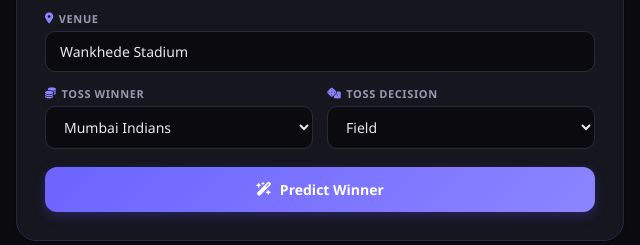
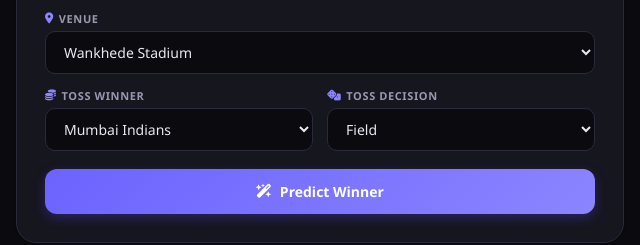
Before and after one commit to suhani2401813205-sudo/ipl-win-predictor, a plain HTML site: page frontend/index.html in a window 1280 px wide. Shown: the part 547-792 px from the top of the page, 320-960 px from the left. Drawn offline with Linux system fonts and the light colour scheme.

Commit message:
Add venue dropdown matching trained model venues

```diff
--- a/frontend/index.html
+++ b/frontend/index.html
@@ -64,11 +64,30 @@
                 </select>
             </div>
 
-            <div class="form-group full">
-                <label><i class="fa-solid fa-location-dot"></i> Venue</label>
-                <input type="text" id="venue" value="Wankhede Stadium" placeholder="e.g. Wankhede Stadium">
-            </div>
-
+           <div class="form-group full">
+    <label><i class="fa-solid fa-location-dot"></i> Venue</label>
+    <select id="venue">
+        <option>Wankhede Stadium</option>
+        <option>Eden Gardens</option>
+        <option>MA Chidambaram Stadium</option>
+        <option>M Chinnaswamy Stadium</option>
+        <option>Punjab Cricket Association Stadium</option>
+        <option>Punjab Cricket Association IS Bindra Stadium</option>
+        <option>Feroz Shah Kotla</option>
+        <option>Arun Jaitley Stadium</option>
+        <option>Narendra Modi Stadium</option>
+        <option>Rajiv Gandhi International Stadium</option>
+        <option>Sawai Mansingh Stadium</option>
+        <option>Maharashtra Cricket Association Stadium</option>
+        <option>Brabourne Stadium</option>
+        <option>Dr DY Patil Sports Academy</option>
+        <option>Sheikh Zayed Stadium</option>
+        <option>Sharjah Cricket Stadium</option>
+        <option>Dubai International Cricket Stadium</option>
+        <option>Bharat Ratna Shri Atal Bihari Vajpayee Ekana Cricket Stadium</option>
+        <option>Other</option>
+    </select>
+</div>
             <div class="form-group">
     <label><i class="fa-solid fa-coins"></i> Toss Winner</label>
     <select id="toss_winner">
```
Also changed, not shown: 2 other files.
